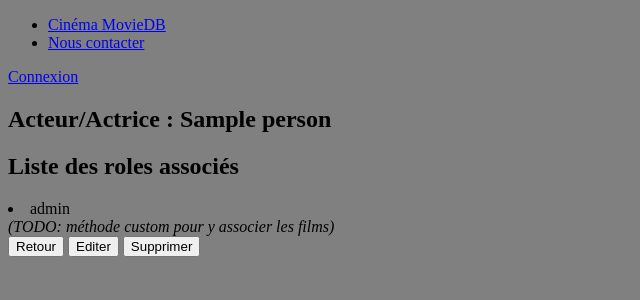
After one commit to laurasullyalexandrine/2dmovie, a Symfony app: template 2dbulleMovie/templates/Back/person/read.html.twig in a window 1280 px wide. The commit adds this page. Shown: the top 300 px of the page, without its empty margins (0-640 px from the left). Run offline with Twig, Linux system fonts and the light colour scheme; the template is opened without the code that fills it: most values are stand-ins (such as "Sample title", 1, 10 or a date in 2020); some libraries are stand-ins or nearby versions.

Commit message:
update templates browse and read from person

```diff
--- /dev/null
+++ b/2dbulleMovie/templates/Back/person/read.html.twig
@@ -0,0 +1,30 @@
+{% extends 'base.html.twig' %}
+
+{% block title %}{{ person.name }}{% endblock %}
+{% block menu_person %} active {% endblock %}
+{% block body %}
+
+<section>
+    <div class="home-bloc-movie-picture-show">
+    <div class="home-bloc-movie-information-show">
+        <h1> Acteur/Actrice : {{ person.name }}</h1>
+
+<h2>Liste des roles associés </h2>
+{% for casting in  person.castings %}
+
+<li class="admin-list">{{ casting.role }} </li>
+<i>(TODO: méthode custom pour y associer les films)</i>
+{% endfor %}
+{# afficher la liste des movies associer au genre (movie.id) et movie.title #}
+
+
+                <div class="admin-footer">
+                    <a class="nav_admin"href="{{ path('admin_person') }}"><button class="submit">Retour</button></a>
+                    <a class="nav_admin"href="{{ path('admin_person_edit', {id : person.id}) }}"><button class="submit">Editer</button></a>
+                    <a class="nav_admin"href="{{ path('admin_person_delete', {id : person.id}) }}"><button class="submit">Supprimer</button></a>
+                </div>
+
+            </div>
+     </div>
+</section>
+{% endblock %}
```
Also changed, not shown: 2dbulleMovie/templates/Back/person/browse.html.twig (+21 -14 lines).
